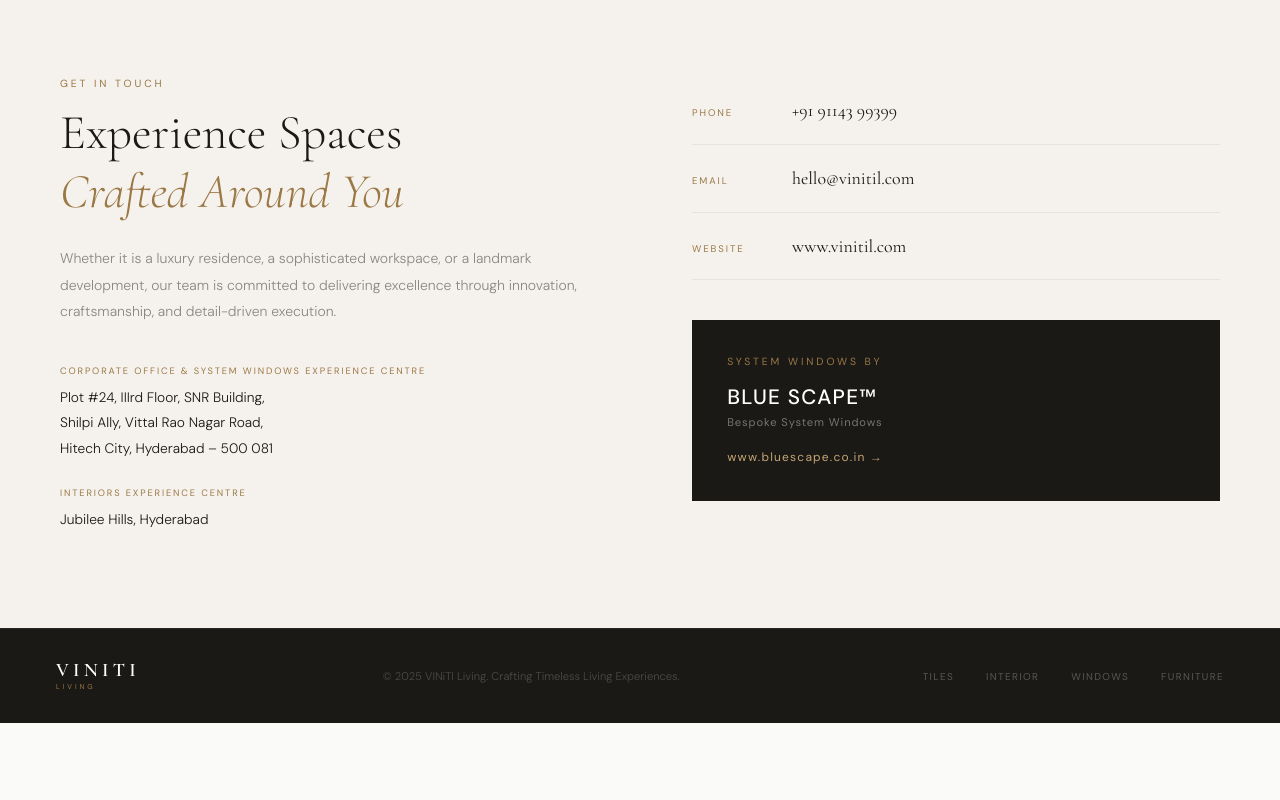
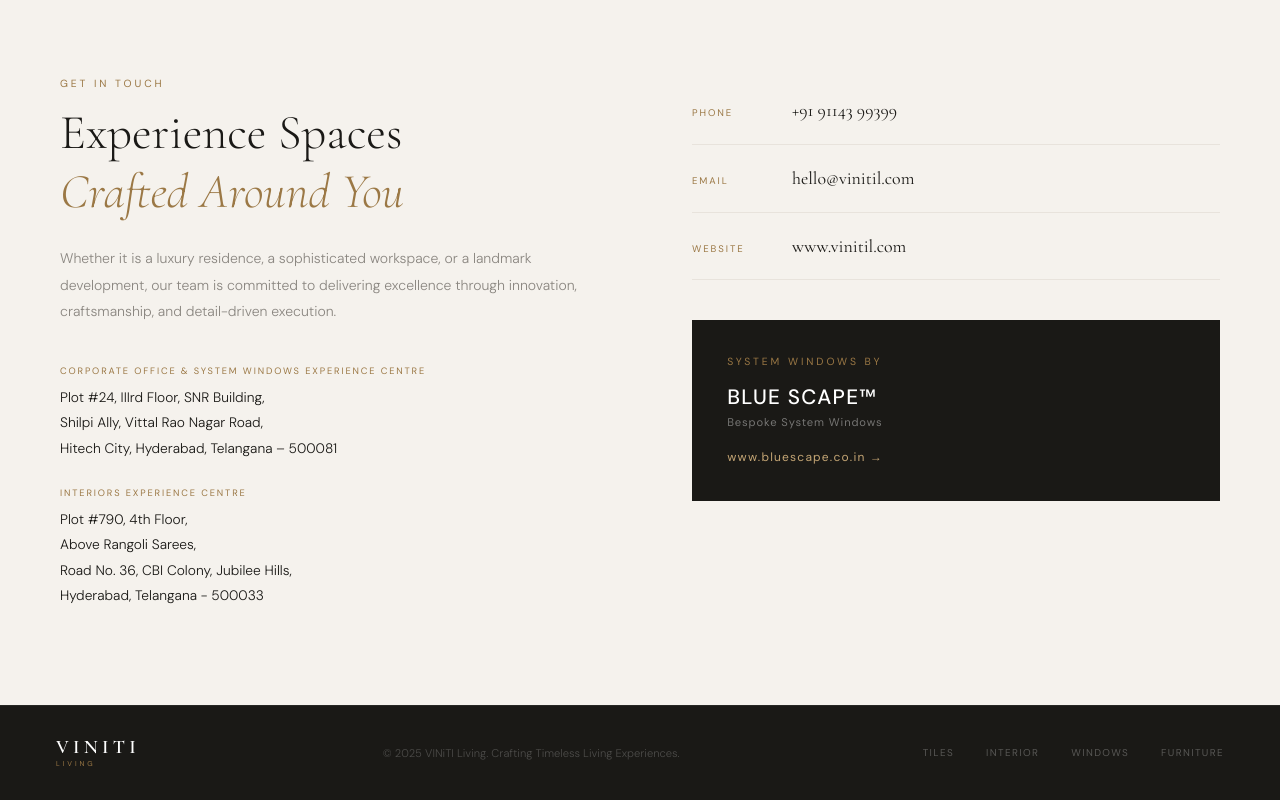
Before and after one commit to basanthN/VINiTI-Living, a React (Vite) app: page / in a window 1280 px wide. Shown: the part 5571-6371 px from the top of the page. Before the commit the page ends 6294 px from the top, so only its background shows below. Built offline with nearby package versions, Linux system fonts and the light colour scheme.

Commit message:
changed the interior experience centre address

```diff
--- a/src/App.jsx
+++ b/src/App.jsx
@@ -480,8 +480,8 @@
               Whether it is a luxury residence, a sophisticated workspace, or a landmark development, our team is committed to delivering excellence through innovation, craftsmanship, and detail-driven execution.
             </p>
             {[
-              { label: 'CORPORATE OFFICE & SYSTEM WINDOWS EXPERIENCE CENTRE', text: <>Plot #24, IIIrd Floor, SNR Building,<br />Shilpi Ally, Vittal Rao Nagar Road,<br />Hitech City, Hyderabad – 500 081</> },
-              { label: 'INTERIORS EXPERIENCE CENTRE', text: 'Jubilee Hills, Hyderabad' },
+              { label: 'CORPORATE OFFICE & SYSTEM WINDOWS EXPERIENCE CENTRE', text: <>Plot #24, IIIrd Floor, SNR Building,<br />Shilpi Ally, Vittal Rao Nagar Road,<br />Hitech City, Hyderabad, Telangana – 500081</> },
+              { label: 'INTERIORS EXPERIENCE CENTRE', text: <>Plot #790, 4th Floor,<br />Above Rangoli Sarees,<br />Road No. 36, CBI Colony, Jubilee Hills,<br />Hyderabad, Telangana - 500033</> },
             ].map((a, i) => (
               <div key={i} style={{ marginBottom: i === 0 ? '1.6rem' : 0 }}>
                 <span style={{ fontSize: '0.58rem', letterSpacing: '0.2em', color: C.gold, display: 'block', marginBottom: '0.5rem' }}>{a.label}</span>
```
